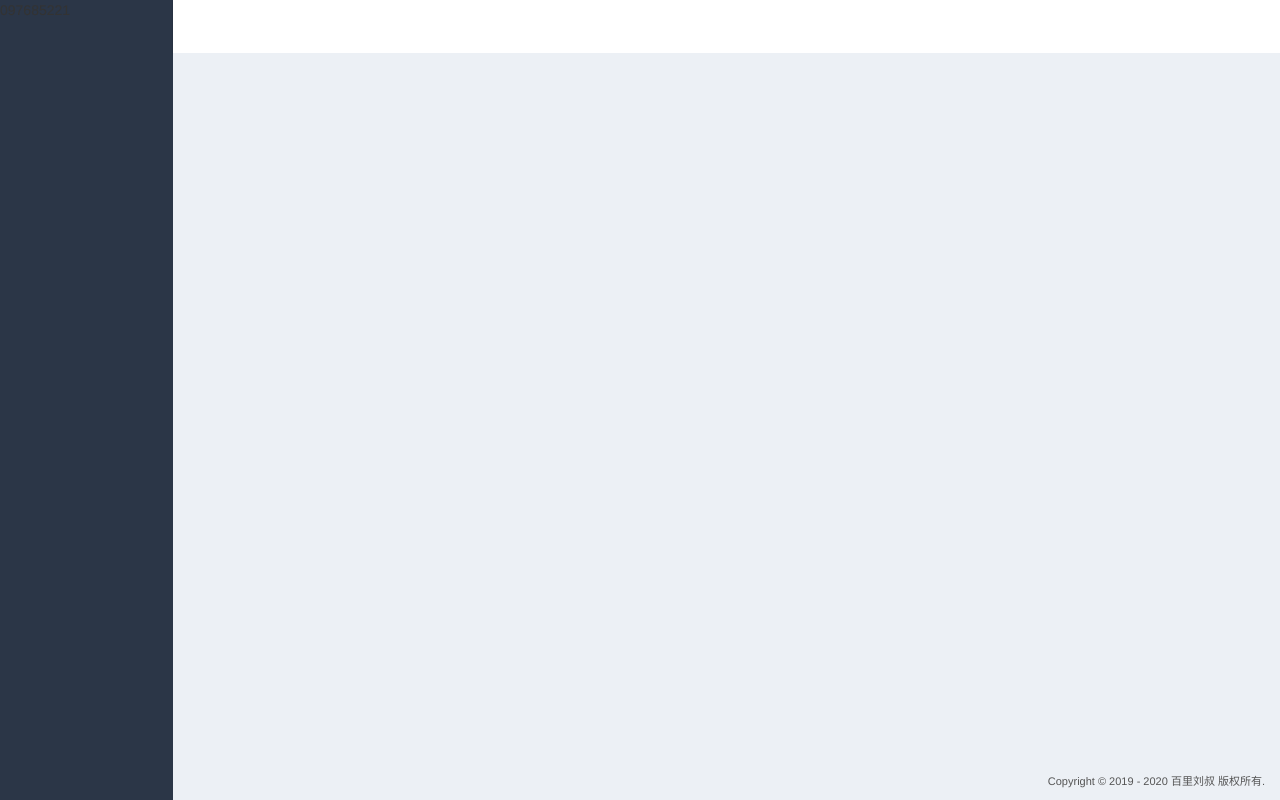
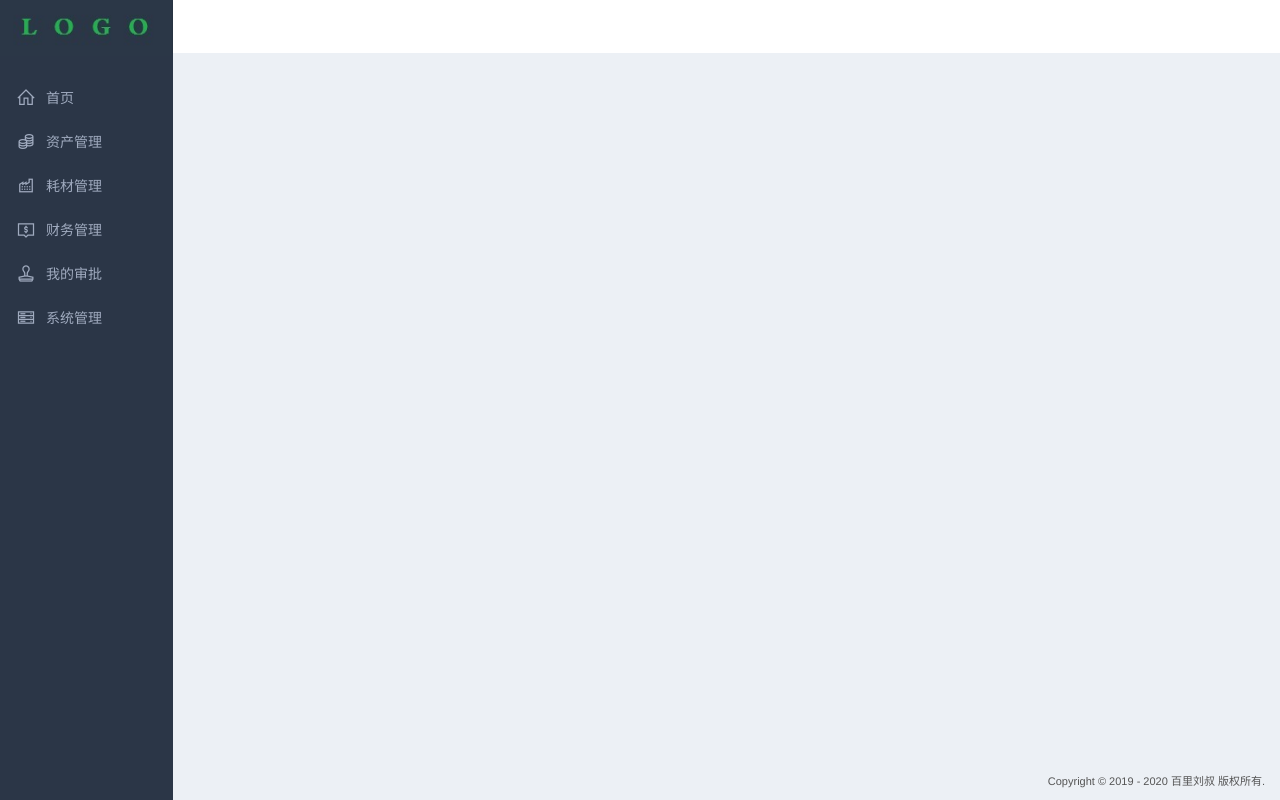
Before and after one commit to liujingshi/Fixed-Assets-Management-System, a Python web app: template template/pc/index.html in a window 1280 px wide. Run offline with Jinja, Linux system fonts and the light colour scheme; the template is opened without the code that fills it, so the values that code supplies are empty; some libraries are stand-ins or nearby versions.

Commit message:
update nav

```diff
--- a/template/pc/css/main.css
+++ b/template/pc/css/main.css
@@ -61,7 +61,64 @@ html, body {
 .nav-left {
     width: 100%;
     height: 100%;
+    display: flex;
+    flex-direction: column;
     background: #2b3647;
+}
+
+.nav-left-logo {
+    width: 100%;
+    height: 60px;
+    background: url(../images/logo.jpg) no-repeat;
+    background-size: 100% 100%;
+}
+
+.nav-left-content {
+    width: 100%;
+    height: 100%;
+    background: #2b3647;
+    display: flex;
+    flex-direction: column;
+}
+
+.nav-left-content > ul {
+    display: flex;
+    flex-direction: column;
+    margin: 0;
+    padding: 0;
+}
+
+.nav-left-content > ul > li:first-child {
+    width: 100%;
+    height: 20px;
+}
+
+.nav-left-content > ul > li {
+    width: 100%;
+    background: #2b3647;
+}
+
+.nav-left-content > ul > li > a {
+    color: #a0abbf;
+    text-decoration: none;
+    display: flex;
+    flex-direction: row;
+    padding: 12px 5px 12px 15px;
+    margin-left: 1px;
+}
+
+.nav-left-content > ul > li > a > i:first-child {
+    font-size: 20px;
+    margin-right: 10px;
+}
+
+.nav-left-content > ul > li > a > span {
+    font-size: 14px;
+}
+
+.nav-left-content > ul > li > a:hover {
+    color: white;
+    font-weight: bold;
 }
 
 .content {
--- a/template/pc/index.html
+++ b/template/pc/index.html
@@ -21,7 +21,53 @@
         <div class="main-left hidden-xs">
 
             <div class="nav-left">
-                097685221
+
+                <div class="nav-left-logo"></div>
+
+                <div class="nav-left-content">
+
+                    <ul>
+                        <li></li>
+                        <li>
+                            <a href="index.html">
+                                <i class="las la-home"></i>
+                                <span>首页</span>
+                            </a>
+                        </li>
+                        <li>
+                            <a href="index.html">
+                                <i class="las la-coins"></i>
+                                <span>资产管理</span>
+                            </a>
+                        </li>
+                        <li>
+                            <a href="index.html">
+                                <i class="las la-industry"></i>
+                                <span>耗材管理</span>
+                            </a>
+                        </li>
+                        <li>
+                            <a href="index.html">
+                                <i class="las la-comment-dollar"></i>
+                                <span>财务管理</span>
+                            </a>
+                        </li>
+                        <li>
+                            <a href="index.html">
+                                <i class="las la-stamp"></i>
+                                <span>我的审批</span>
+                            </a>
+                        </li>
+                        <li>
+                            <a href="index.html">
+                                <i class="las la-server"></i>
+                                <span>系统管理</span>
+                            </a>
+                        </li>
+                    </ul>
+
+                </div>
+
             </div>
 
         </div>
```
Also changed, not shown: template/pc/images/logo.jpg (added).
